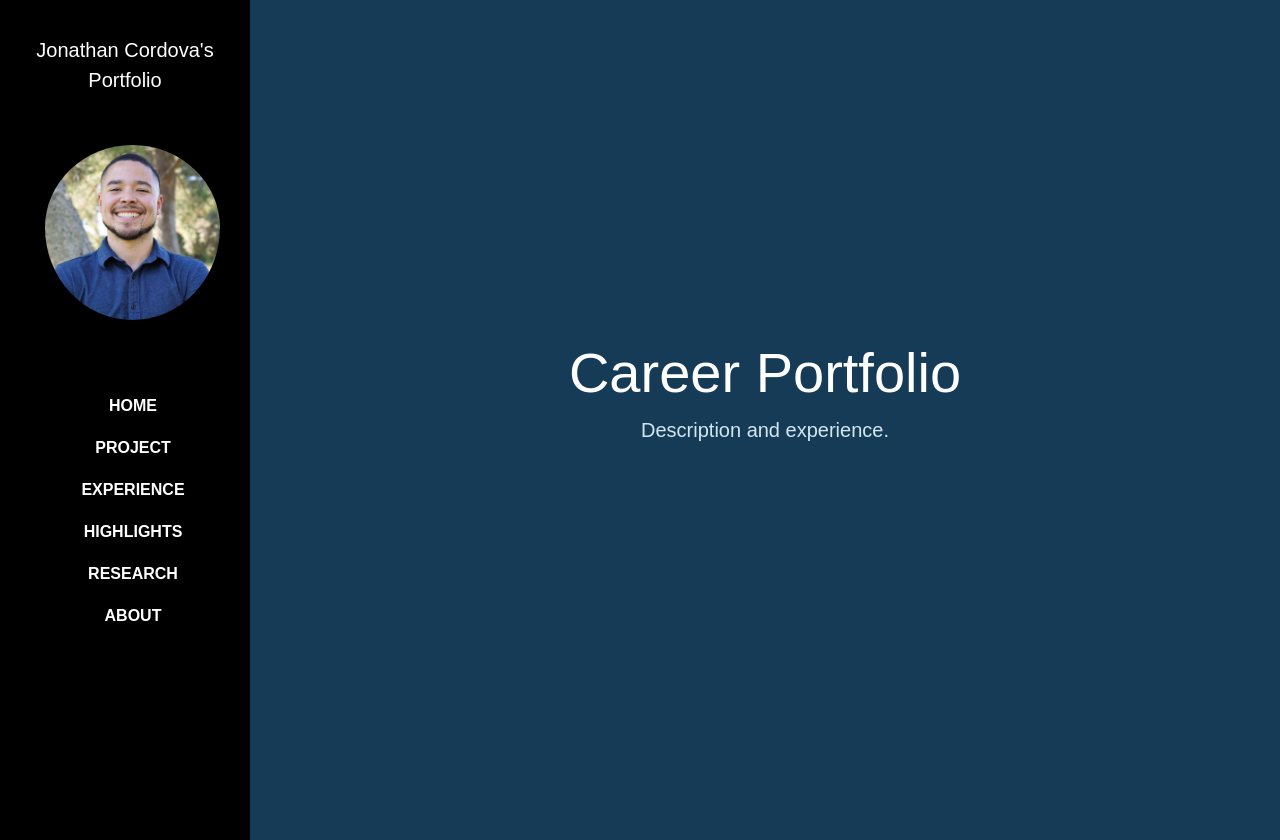
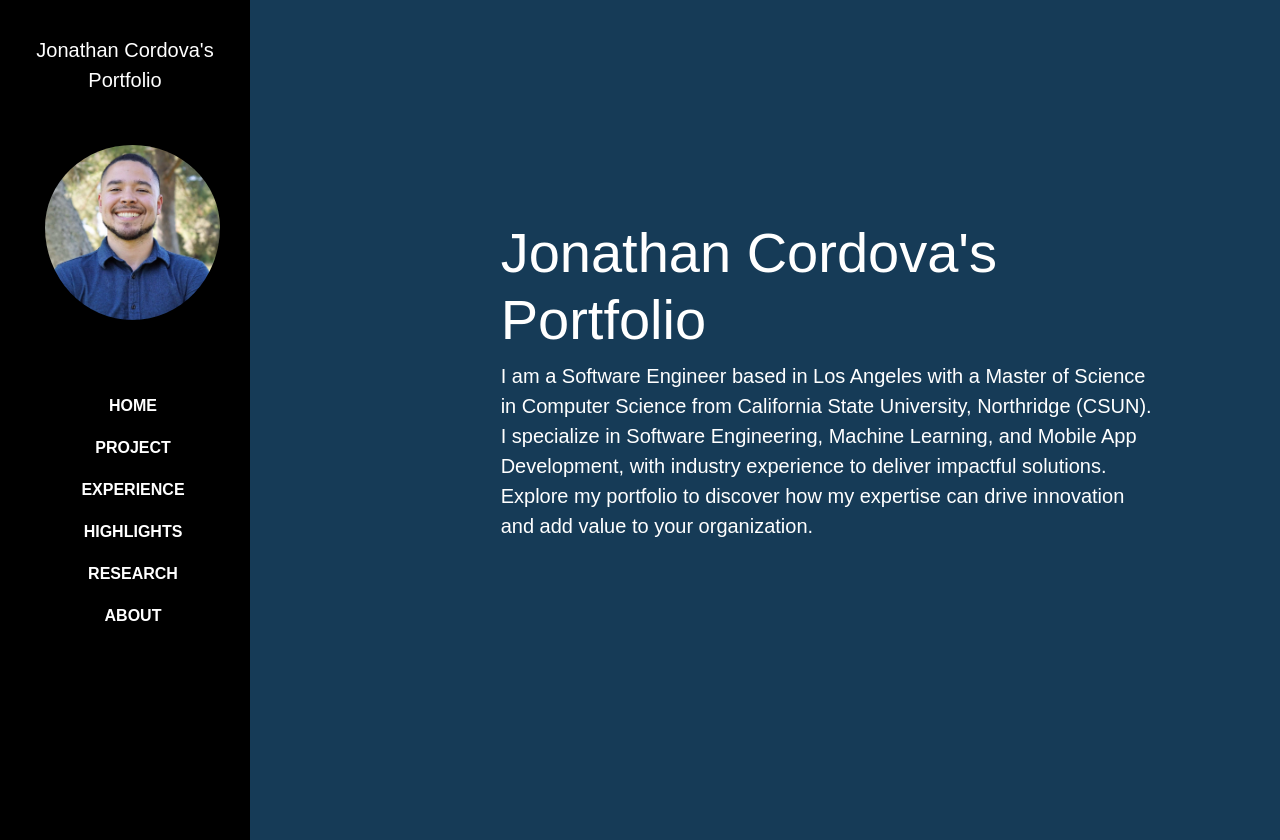
Before and after one commit to cordova-jon1618/jonathan_cordova_portfolio, a website: page index.html in a window 1280 px wide. Shown: the top 840 px of the page. Drawn offline with nearby package versions, Linux system fonts and the light colour scheme; files that its build step writes are made by us from their sources; a web font is replaced by a local one.

Commit message:
Formatted the Home section to be aligned and centered, updated font style.

```diff
--- a/css/style.css
+++ b/css/style.css
@@ -585,6 +585,7 @@ img {
 
 #portfolioTitle {
     margin-bottom: 10px; /* Space between the title and the image */
+    font-family: 'Montserrat', sans-serif;
 }
 
 
@@ -609,5 +610,25 @@ img {
     }
 }
 
+/* Center the section on large screens */
+@media only screen and (min-width: 992px) {
+    #home .d-flex {
+        justify-content: center;
+        margin-left: 75px;
+    }
+
+    #home .col-lg-8 {
+        margin-left: auto;
+        margin-right: auto;
+    }
+}
+
+/* Making the font white, bolder, and style for the home section */
+#home {
+    color: white;
+    font-weight: bold;
+    font-family: 'Montserrat', sans-serif;
+}
+
 
 /* --------------------------------------------------------------- */
--- a/index.html
+++ b/index.html
@@ -332,11 +332,17 @@
                 <p class="lead">Description and experience.</p>
                 <a href="#project" class="btn btn-primary">Button</a>
             </section> -->
-            <section id="home" class="container full-height mb-5">
+
+            <section id="home" class="row container full-height mb-5">
                 <!-- <h1 class="display-4">Career Portfolio</h1>
                 <p class="lead">Description and experience.</p> -->
-                <h1 id="sectionHomeTitle" class="display-4"></h1>
-                <p id="sectionHomeDescription" class="lead"></p>
+
+                <div class="d-flex pb-4">
+                    <div class="col-lg-8">
+                        <h1 id="sectionHomeTitle" class="display-4"></h1>
+                        <p id="sectionHomeDescription" class="lead"></p>
+                    </div>
+                </div>
             </section>
 
             <!-- Project Section-->
--- a/js/variables.js
+++ b/js/variables.js
@@ -8,9 +8,11 @@ const navbarProfileImage = "./assets/profile_photo.png";
 
 // Home Section //
 // -------------------------------- //
-const sectionHomeTitle = "Career Portfolio";
-const sectionHomeDescription = "Description and experience.";
-
+const sectionHomeTitle = "Jonathan Cordova's Portfolio";
+const sectionHomeDescription = "I am a Software Engineer based in Los Angeles with a Master of Science in Computer Science from "
++ "California State University, Northridge (CSUN). I specialize in Software Engineering, Machine Learning, and Mobile App Development, "
++ "with industry experience to deliver impactful solutions. Explore my portfolio to discover how my expertise can drive innovation "
++ "and add value to your organization."
 // Project Section //
 // -------------------------------- //
 // Project Titles
```
